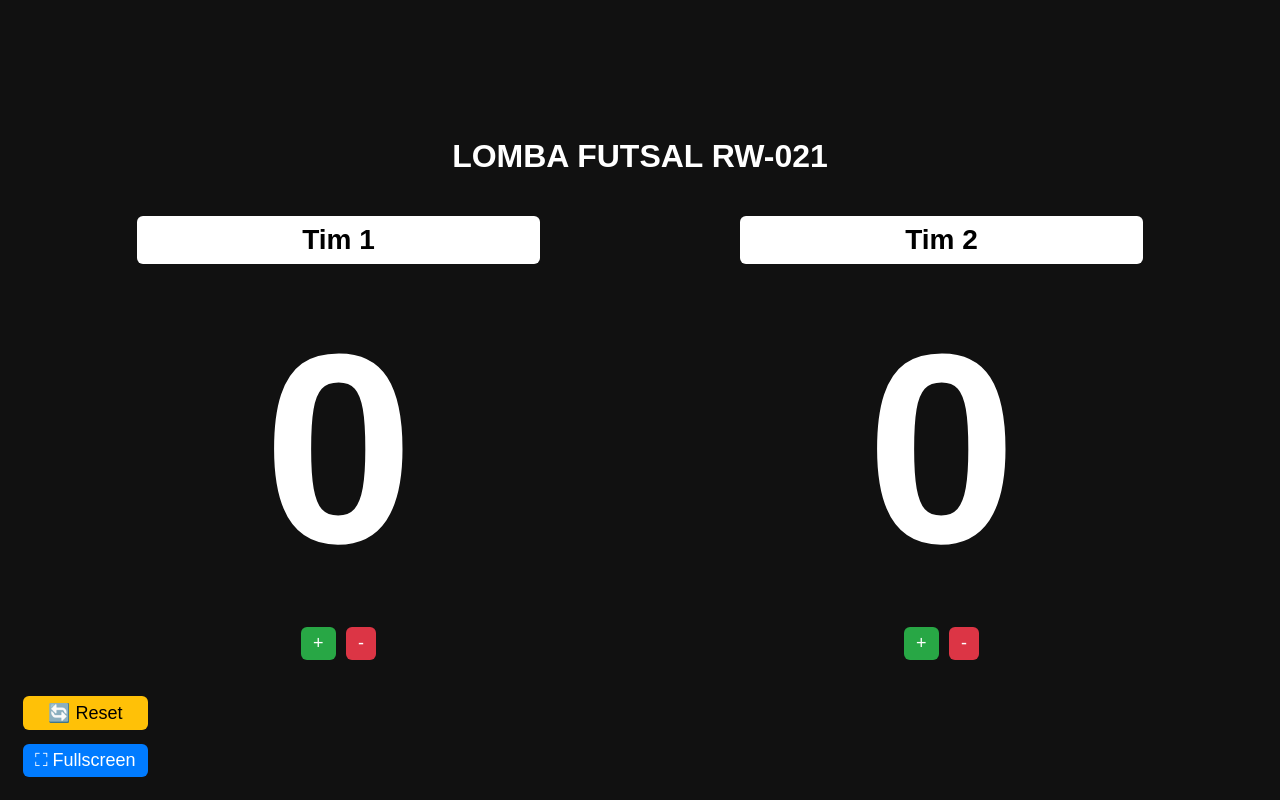
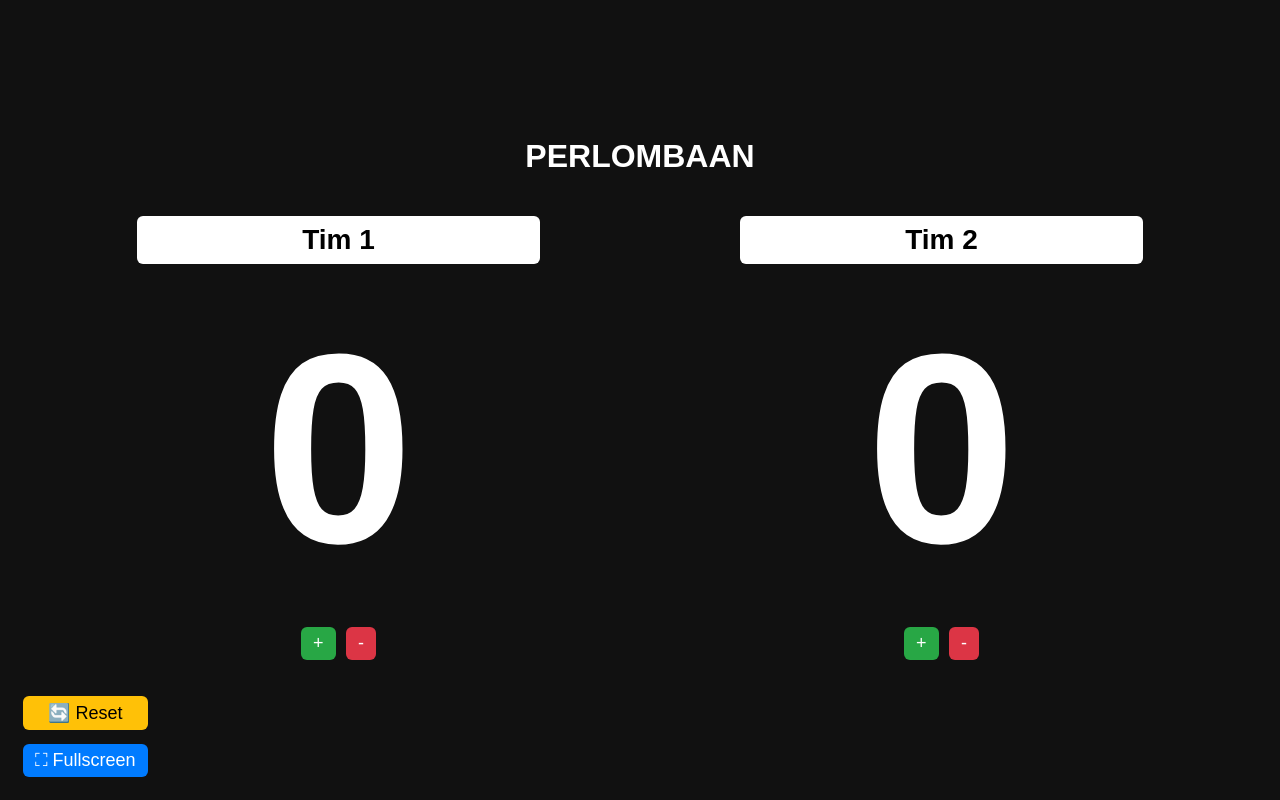
Before and after one commit to RidhoSan1/scoreboard, a plain HTML site: page index.html in a window 1280 px wide. Drawn offline with Linux system fonts and the light colour scheme.

Commit message:
Update index.html

```diff
--- a/index.html
+++ b/index.html
@@ -62,7 +62,7 @@
   </style>
 </head>
 <body>
-  <h1>LOMBA FUTSAL RW-021</h1>
+  <h1> PERLOMBAAN </h1>
 
   <div class="scoreboard">
     <div class="team">
```
